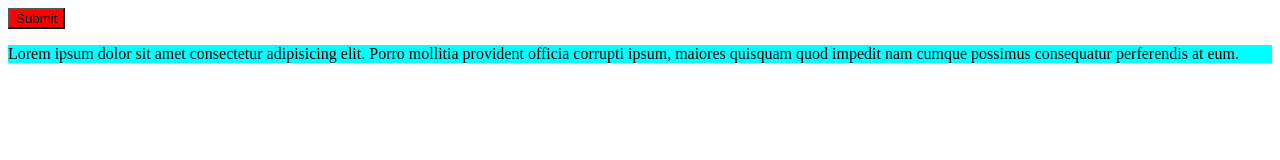
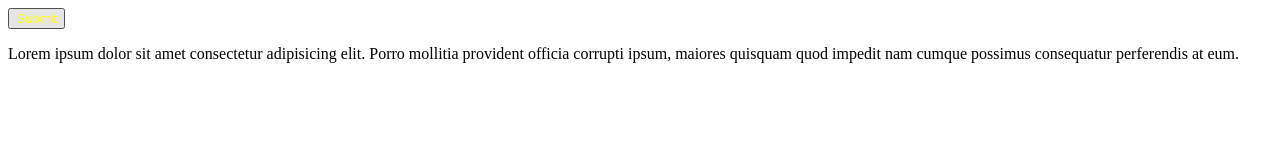
Before and after one commit to swarupcs/Love-Babbar-Web-Dev, a plain HTML site: page 2. CSS Basics/1. CSS Basics-1/index.html in a window 1280 px wide. In both pictures the pointer is over the button "Submit". Drawn offline with Linux system fonts and the light colour scheme.

Commit message:
Pseudo-class Selector

```diff
--- a/2. CSS Basics/1. CSS Basics-1/index.html
+++ b/2. CSS Basics/1. CSS Basics-1/index.html
@@ -23,11 +23,17 @@
         }
         */
 
-        #first-button {
+     /*   #first-button {
             background-color: red;
         }
         #intro-para {
             background-color: aqua;
+        }
+
+        */
+
+        button:hover {
+            color: yellow;
         }
 
 
```
